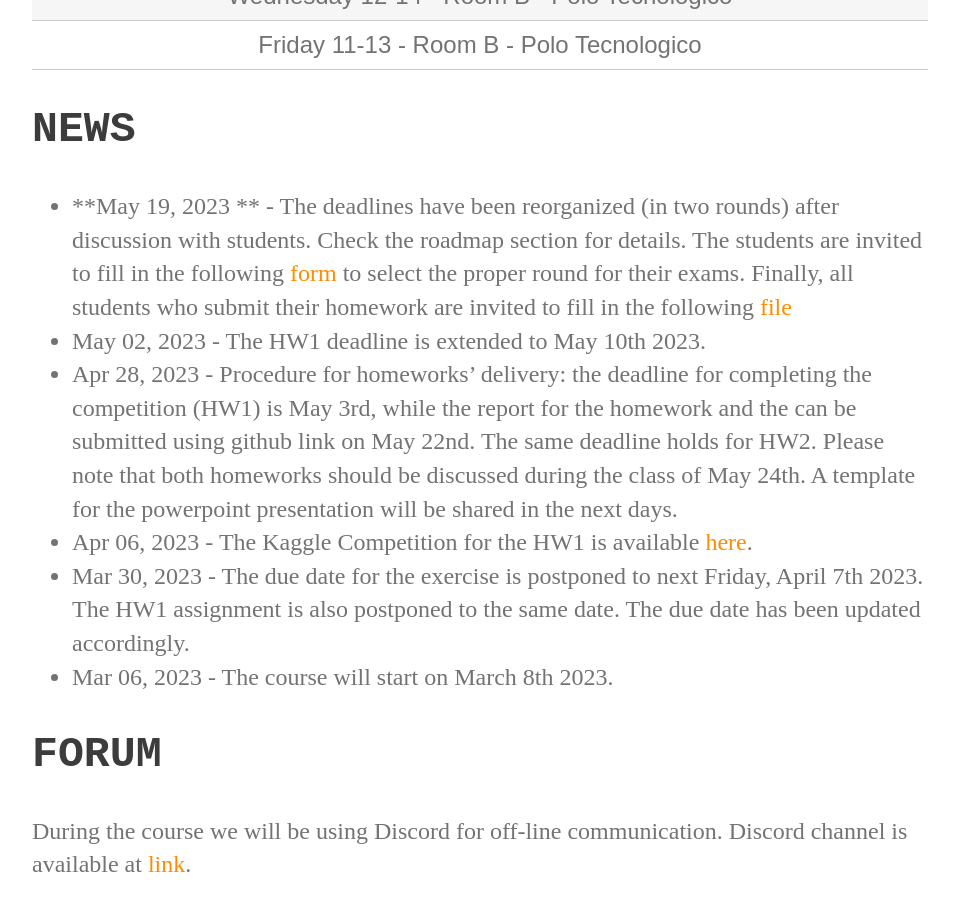
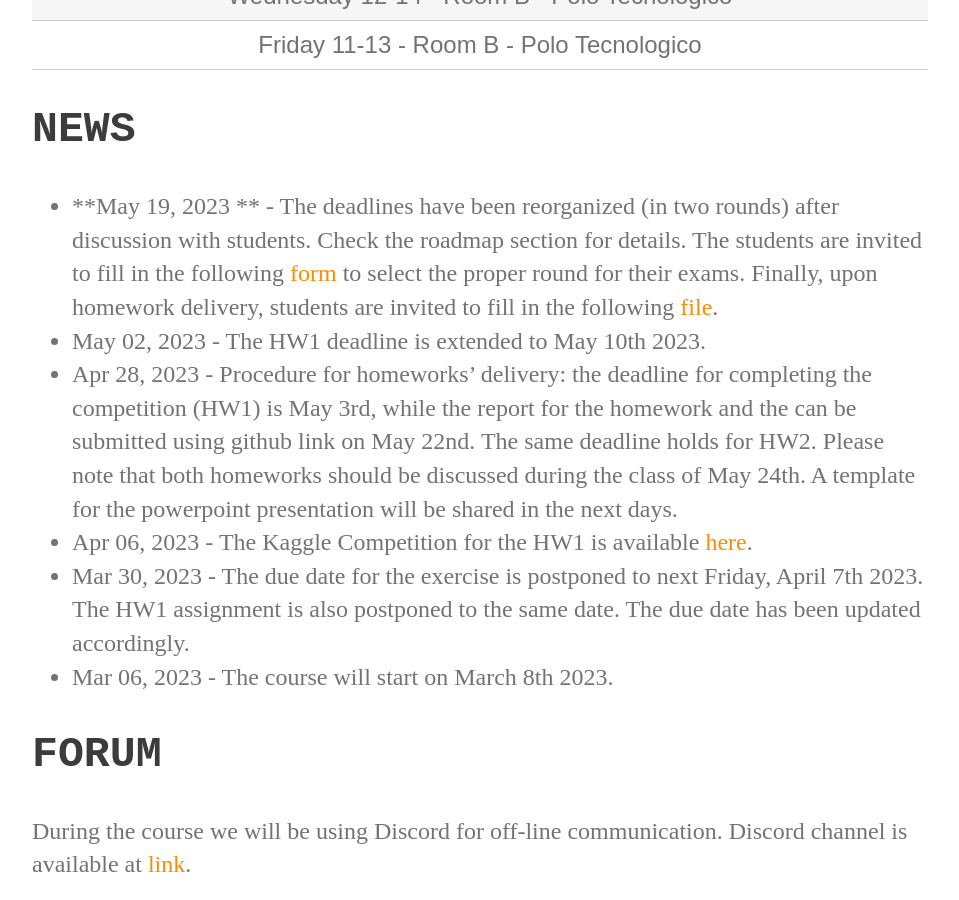
Before and after one commit to perceivelab/knowledge-discovery-course, a Jekyll site: the page built from index.md, in a window 1280 px wide and 900 px high, scrolled down 688 px. Shown: the whole window, without its empty margins (160-1119 px from the left). Built offline with Jekyll 4.4.1, drawn with Linux system fonts in a browser that asks for light colours; our own code applies the rules of GitHub Pages for plain Markdown files.

Commit message:
Update index.md

```diff
--- a/index.md
+++ b/index.md
@@ -15,7 +15,7 @@
 
 ## NEWS
 - **May 19, 2023 ** - The deadlines have been reorganized (in two rounds) after discussion with students. Check the roadmap section for details.
-The students are invited to fill in the following [form](https://docs.google.com/forms/d/e/1FAIpQLSfEm5-iI7-TS25VoIg2tLiTRM0-WOpGFIiw5bv4rRzNUVMhag/viewform?usp=sf_link) to select the proper round for their exams. Finally, all students who submit their homework are invited to fill in the following [file](https://docs.google.com/spreadsheets/d/1hxRHRtog3iDHaZX4nMfHXZ4TG94ywTMv45nxPyViM5o/edit?usp=sharing)
+The students are invited to fill in the following [form](https://docs.google.com/forms/d/e/1FAIpQLSfEm5-iI7-TS25VoIg2tLiTRM0-WOpGFIiw5bv4rRzNUVMhag/viewform?usp=sf_link) to select the proper round for their exams. Finally, upon homework delivery, students are invited to fill in the following [file](https://docs.google.com/spreadsheets/d/1hxRHRtog3iDHaZX4nMfHXZ4TG94ywTMv45nxPyViM5o/edit?usp=sharing).
 - May 02, 2023 - The HW1 deadline is extended to May 10th 2023.
 - Apr 28, 2023 - Procedure for homeworks' delivery: the deadline for completing the competition (HW1) is May 3rd, while the report for the homework and the can be submitted using github link on May 22nd. The same deadline holds for HW2. Please note that both homeworks should be discussed during the class of May 24th. A template for the powerpoint presentation will be shared in the next days.
 - Apr 06, 2023 - The Kaggle Competition for the HW1 is available [here](https://www.kaggle.com/t/6ceb4bdc67b4496090c6d83189437df0).
```
